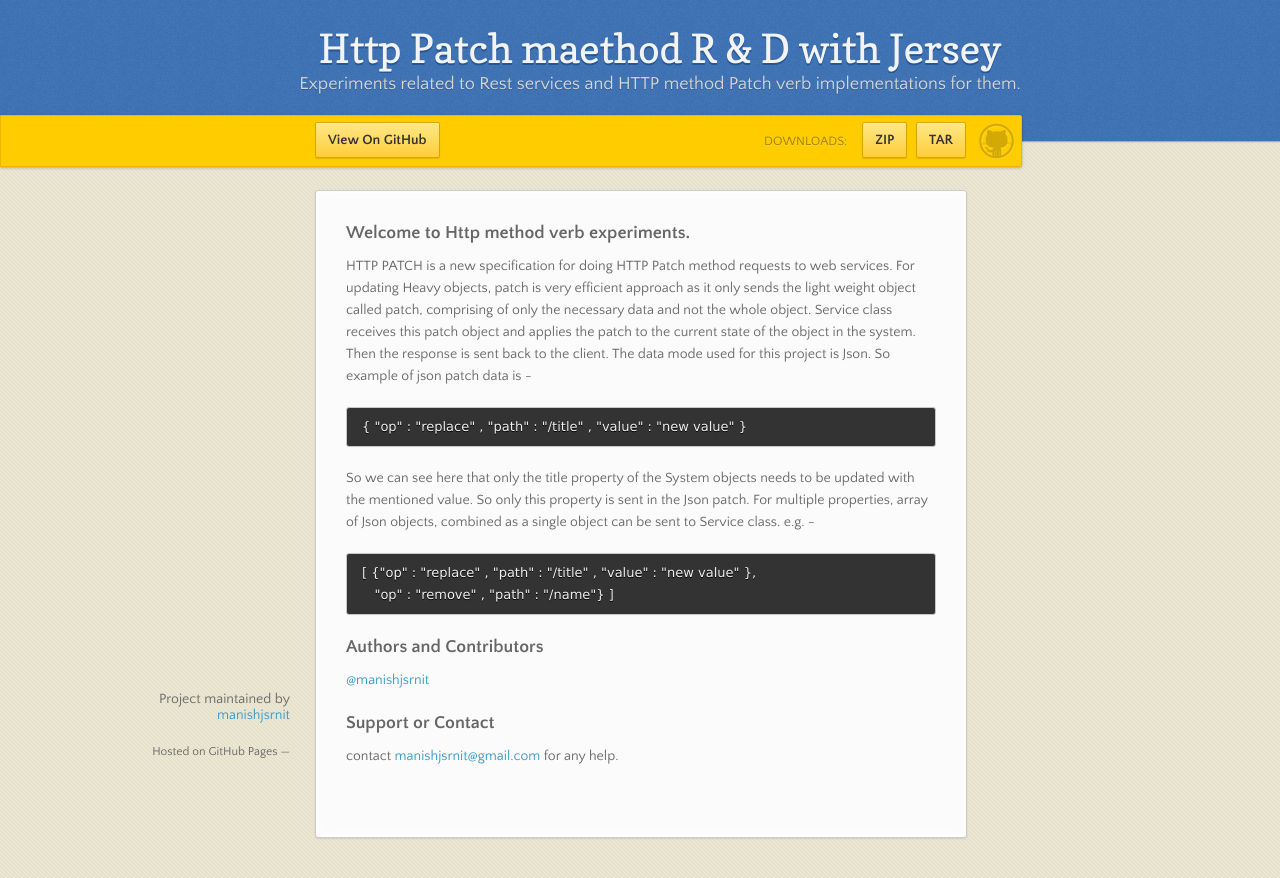
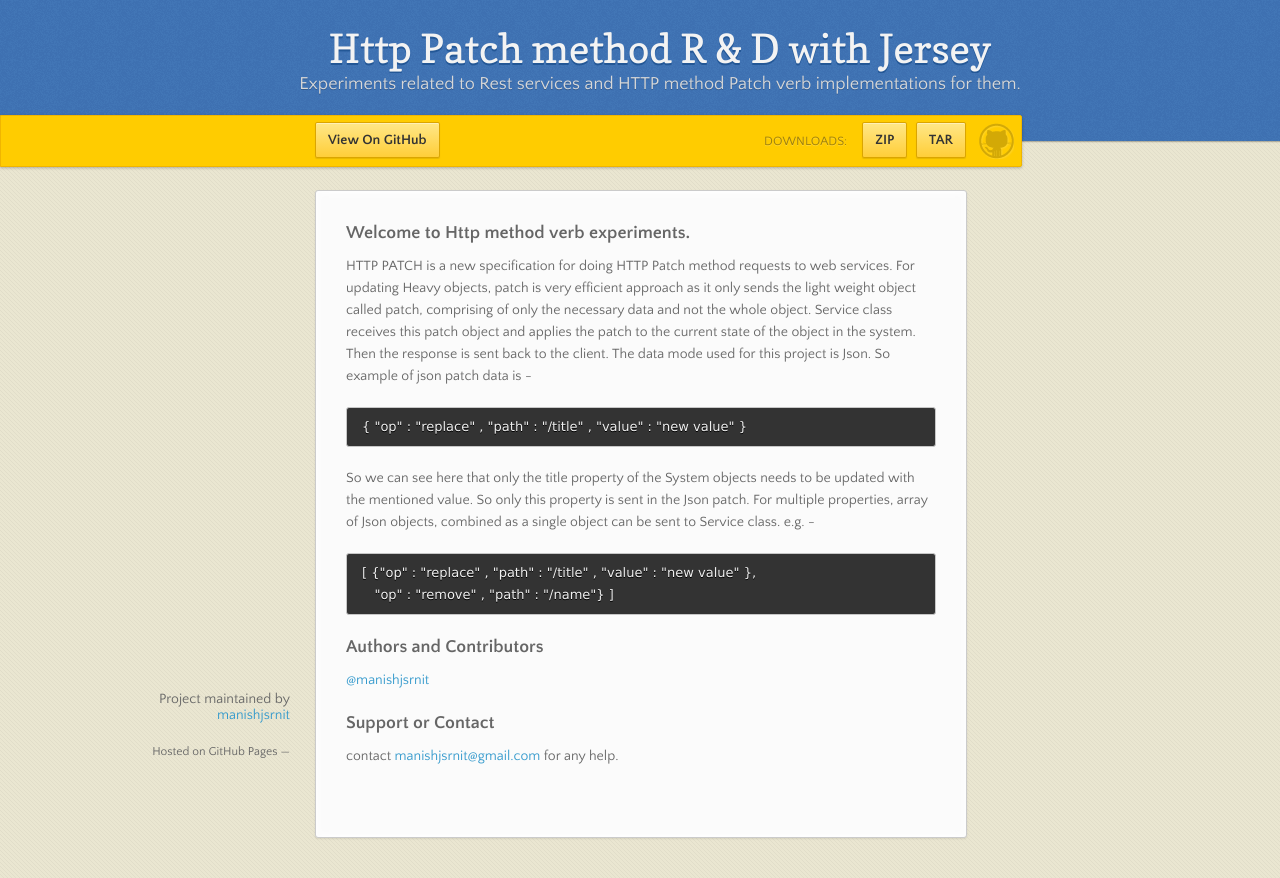
Before and after one commit to manishjsrnit/JerseyHttpPatch, a plain HTML site: page index.html in a window 1280 px wide. Drawn offline with nearby package versions, Linux system fonts and the light colour scheme.

Commit message:
Update index.html

```diff
--- a/index.html
+++ b/index.html
@@ -17,7 +17,7 @@
   <body>
 
       <header>
-        <h1>Http Patch maethod R & D with Jersey</h1>
+        <h1>Http Patch method R & D with Jersey</h1>
         <p>Experiments related to Rest services and HTTP method Patch verb implementations for them.</p>
       </header>
 
```
